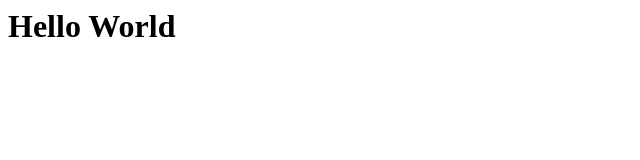
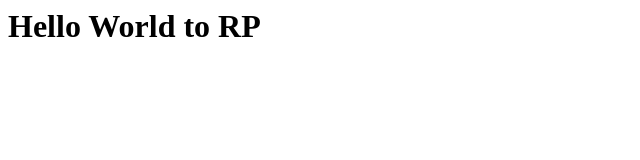
Before and after one commit to mahejose2020/jenkinstest, a plain HTML site: page index.html in a window 1280 px wide. Shown: the whole page, without its empty margins (0-640 px from the left). Drawn offline with Linux system fonts and the light colour scheme.

Commit message:
Update index.html

```diff
--- a/index.html
+++ b/index.html
@@ -1 +1 @@
-<h1>Hello World</h1>
+<h1>Hello World to RP</h1>
```
